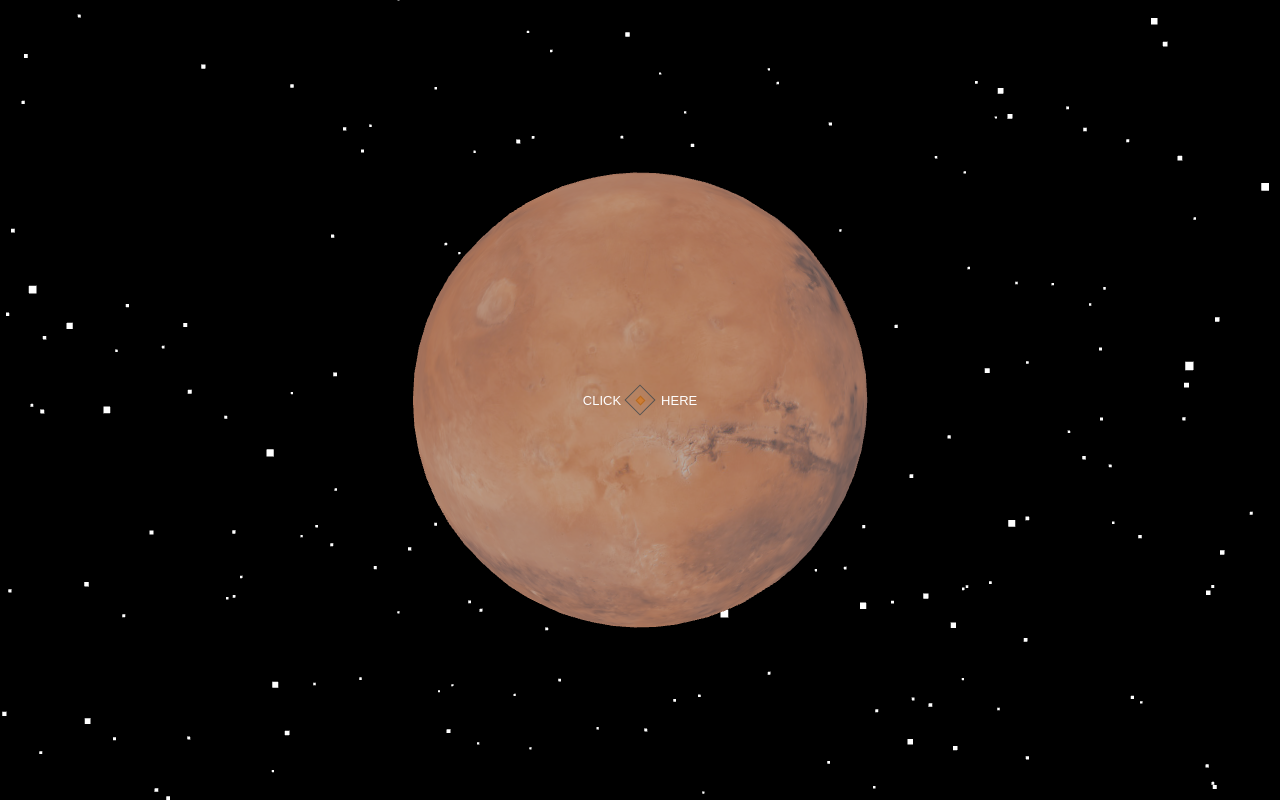
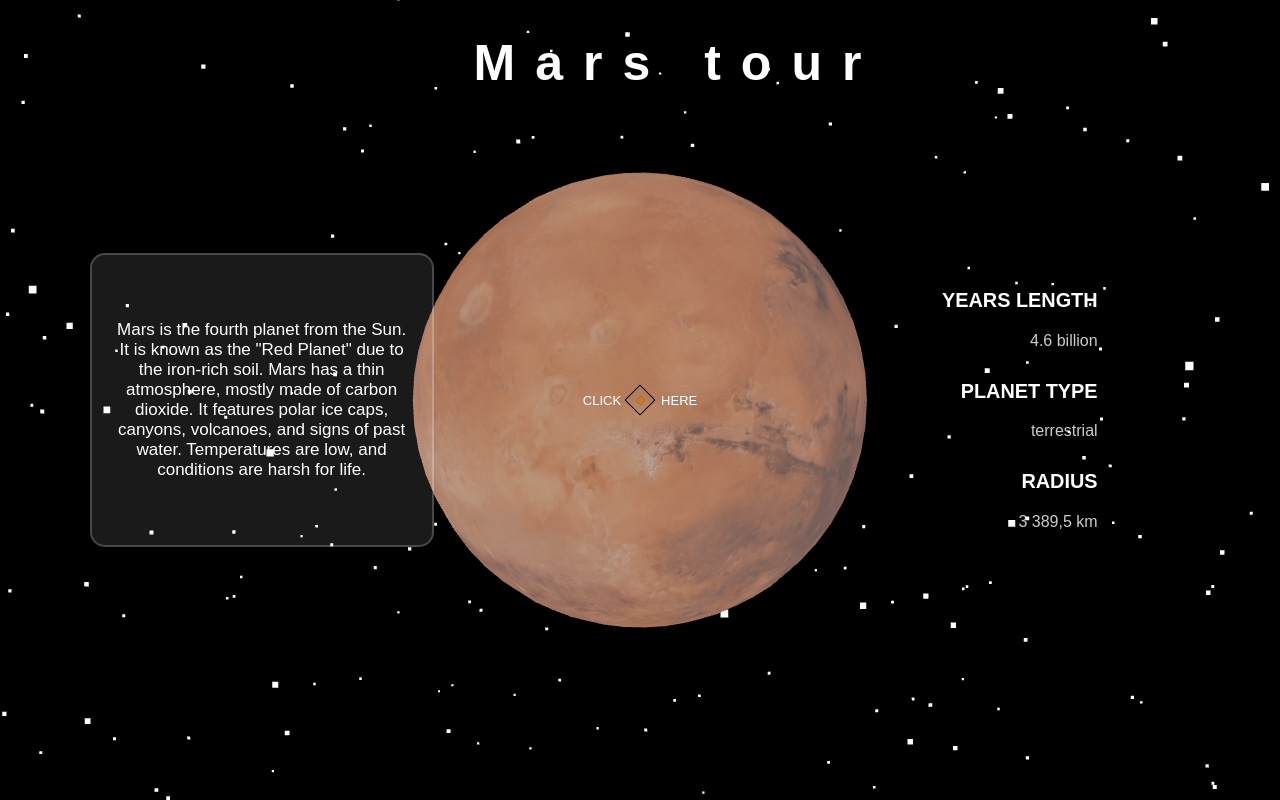
Before and after one commit to MihailTs/VROOM, a plain HTML site: page HomePage/home.html in a window 1280 px wide. Drawn offline with nearby package versions, Linux system fonts and the light colour scheme; animation ran at ten frames a second; a web font is replaced by a local one.

Commit message:
Added more elements/info

```diff
--- a/HomePage/home.html
+++ b/HomePage/home.html
@@ -15,6 +15,8 @@
 
 <body>
 
+  <h1>Mars tour</h1>
+
    <div class="boundary"></div>
 
     <div class="cursor-outer"></div>
@@ -25,6 +27,31 @@
       <span class="here">HERE</span>
    </div>
 
+  <div class="left-panel">
+    Mars is the fourth planet from the Sun. It is known as the "Red Planet"
+    due to the iron-rich soil. Mars has a thin atmosphere, mostly made of carbon dioxide. It features
+    polar ice caps, canyons, volcanoes, and signs of past water. Temperatures are low, and conditions
+    are harsh for life.
+  </div>
+
+  <div class="right-panel">
+
+    <div class="fact-one">
+       <h3>YEARS LENGTH</h3>
+        <p>4.6 billion</p>
+    </div>
+
+    <div class="fact-two">
+      <h3>PLANET TYPE</h3>
+       <p>terrestrial</p>
+   </div>
+
+   <div class="fact-three">
+    <h3>RADIUS</h3>
+     <p>3 389,5 km</p>
+   </div>
+
+  </div>
 
   <script src="https://cdn.jsdelivr.net/npm/three@0.160.0/build/three.min.js"></script>
   <script src="https://cdn.jsdelivr.net/npm/gsap@3.12.2/dist/gsap.min.js"></script>
--- a/HomePage/main.js
+++ b/HomePage/main.js
@@ -143,7 +143,7 @@ function animate() {
   animateCursor();
 
   // Three.js scene animation
-  sphere.rotation.y += 0.005;
+  sphere.rotation.y += 0.003;
   checkCursor(); // Check cursor interaction
   renderer.render(scene, camera);
 }
--- a/HomePage/style.css
+++ b/HomePage/style.css
@@ -32,7 +32,7 @@ body {
     width: 20px;
     height: 20px;
     background-color: transparent;
-    border: 1px solid #545353;
+    border: 1px solid black;
     transform: rotate(45deg);
     pointer-events: none;
     transition: transform 0.1s ease-out;
@@ -56,3 +56,69 @@ body {
     display: flex;
     gap: 40px; /* Word spacing  */
   }
+
+  /* header */
+h1{
+  color: white;
+  text-align: center;
+  font-size: 50px;
+  position: absolute;
+  left: 37%;
+  letter-spacing: 20px;
+}
+
+  /* adding the div-s */
+  .left-panel,
+.right-panel {
+  position: absolute;
+  top: 50%;
+  transform: translateY(-50%);
+  width: 300px;
+  height: 250px;
+  background-color: rgba(255, 255, 255, 0.1);
+  border: 2px solid rgba(255, 255, 255, 0.2);
+  padding: 20px;
+  display: flex;
+  justify-content: center;
+  align-items: center;
+  font-size: 17px;
+  color: white;
+  border-radius: 15px;
+  }
+
+.left-panel {
+  left: 7%;
+  text-align: center;
+}
+
+.right-panel {
+  right: 8%;
+  display: flex;
+  flex-direction: column; /* Подрежда елементите едно под друго */
+  align-items: flex-end; /* Подравнява елементите надясно */
+  gap: 10px; /* Разстояние между елементите */
+  padding: 20px;
+  padding-right: 80px;
+  background-color: transparent;
+  border:none;
+
+}
+
+.fact-one,
+.fact-two,
+.fact-three {
+  text-align: right;
+
+}
+
+h2 {
+  margin: 0; /* Премахва подразбиращите се margins на h2 */
+  font-size: 18px;
+  color: white;
+}
+
+p {
+  margin: 5px 0 0 0; /* Добавя малко разстояние между h2 и p */
+  font-size: 16px;
+  color: rgba(255, 255, 255, 0.8); /* Леко прозрачен текст */
+}
```
